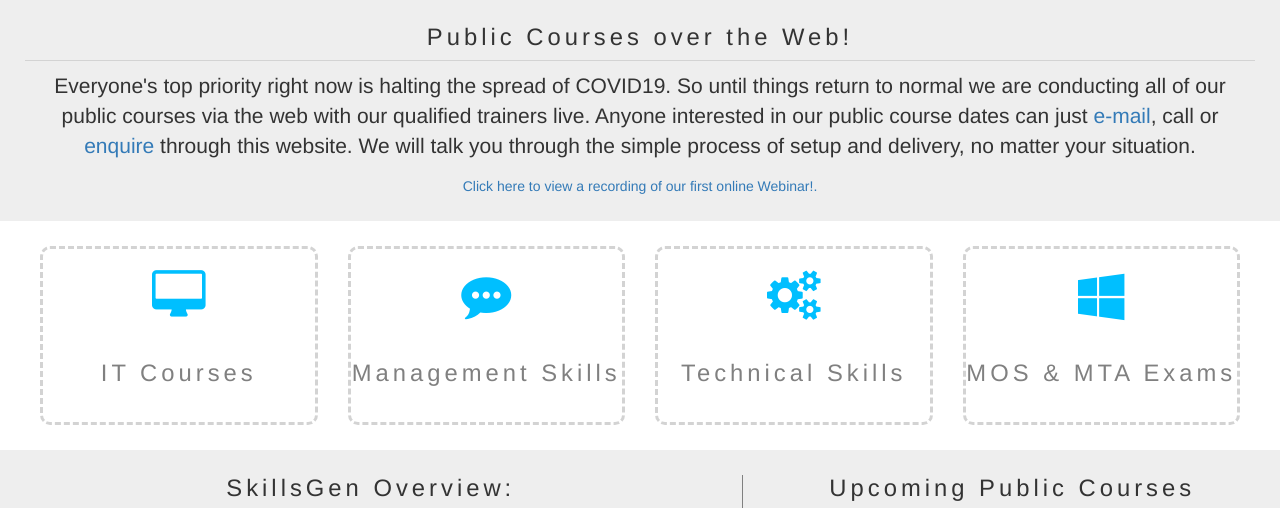
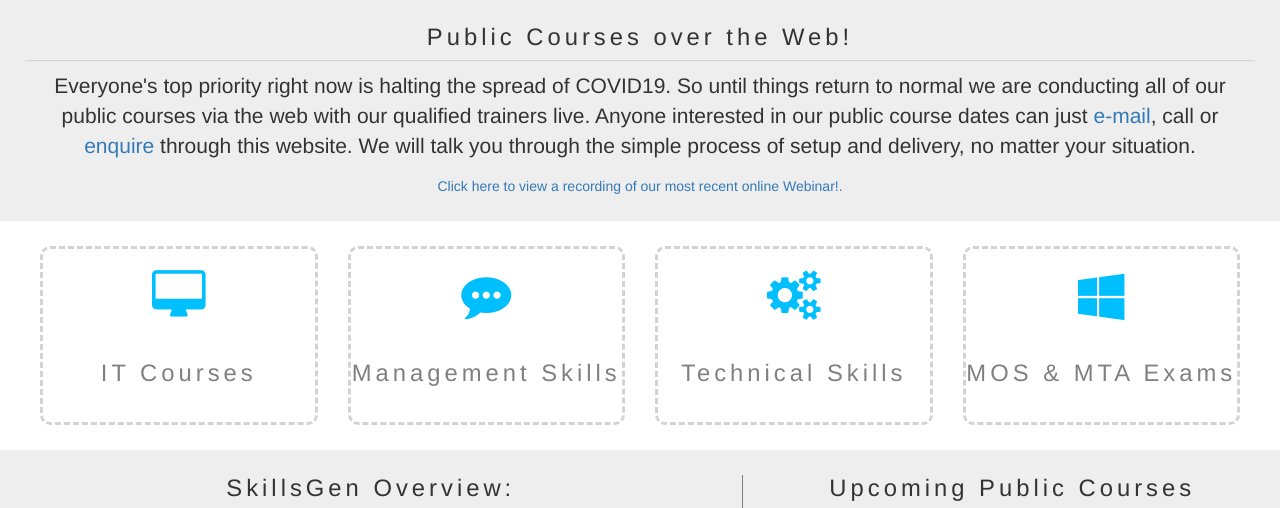
Before and after one commit to SkillsGen/sgmain, a Flask app: template templates/index.html in a window 1280 px wide. Shown: the part 502-1010 px from the top of the page. Run offline with Flask 2, Linux system fonts and the light colour scheme; the template is opened without the code that fills it: most values are stand-ins (such as "Sample title", 1, 10 or a date in 2020); some libraries are stand-ins or nearby versions.

Commit message:
language changes

```diff
--- a/templates/index.html
+++ b/templates/index.html
@@ -43,7 +43,7 @@
     <div class="row text-center">
         <h3 style="margin-top:0px">Public Courses over the Web!</h3>
         <p>Everyone's top priority right now is halting the spread of COVID19. So until things return to normal we are conducting all of our public courses via the web with our qualified trainers live. Anyone interested in our public course dates can just <a href='mailto:training@skillsgen.com'>e-mail</a>, call or <a href="{{ url_for('enquire') }}">enquire</a> through this website. We will talk you through the simple process of setup and delivery, no matter your situation.</p>
-	<a href="{{ url_for('onlinelearning') }}">Click here to view a recording of our first online Webinar!.</a>
+	<a href="{{ url_for('onlinelearning') }}">Click here to view a recording of our most recent online Webinar!.</a>
     </div>
 </div>
 <div class="jumbotron jumbowhite">
```
